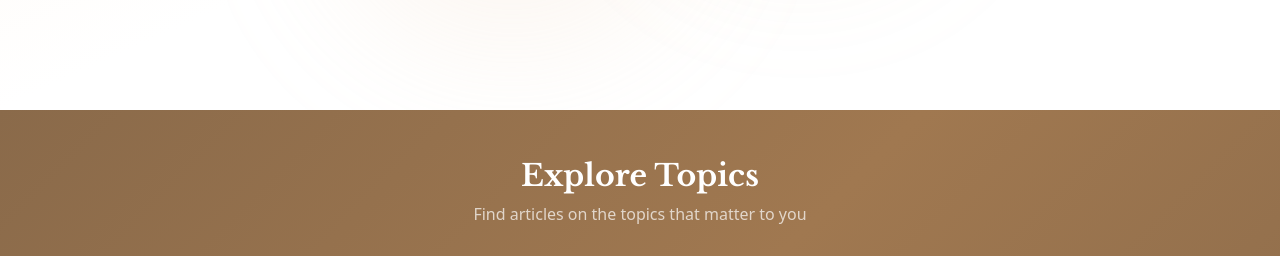
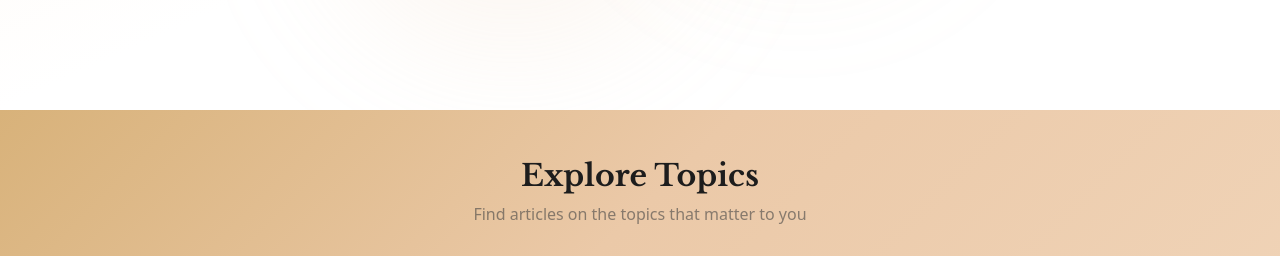
Before and after one commit to Johnfavour-maidu/statement-publications, a Next.js app: page /blog in a window 1280 px wide. Shown: the part 536-792 px from the top of the page. Built offline with nearby package versions, Linux system fonts and the light colour scheme; no server answers; a web font is replaced by a local one.

Commit message:
fix: lighter animated badge gradient, exact utility bar color for explore topics

```diff
--- a/src/app/(public)/blog/page.tsx
+++ b/src/app/(public)/blog/page.tsx
@@ -145,13 +145,13 @@ export default function BlogPage() {
       <BlogHero onSearch={handleSearch} searchQuery={searchQuery} />
 
       {/* Explore Topics — brown background */}
-      <section className="py-12" style={{ background: "linear-gradient(135deg, #8A6A4A 0%, #A07850 50%, #8A6A4A 100%)" }}>
+      <section className="py-12" style={{ background: "linear-gradient(135deg, #D8B27A 0%, #EBC9A8 40%, #F2D8BE 100%)" }}>
         <div className="mx-auto max-w-7xl px-4 sm:px-6 lg:px-8">
           <AnimatedSection className="text-center mb-8">
-            <h2 className="text-2xl sm:text-3xl font-bold text-white" style={{ fontFamily: "var(--font-libre)" }}>
+            <h2 className="text-2xl sm:text-3xl font-bold text-charcoal" style={{ fontFamily: "var(--font-libre)" }}>
               Explore Topics
             </h2>
-            <p className="mt-2 text-white/70">Find articles on the topics that matter to you</p>
+            <p className="mt-2 text-dark-gray/60">Find articles on the topics that matter to you</p>
           </AnimatedSection>
           <AnimatedSection delay={0.1}>
             <CategoryShowcase categories={categories} />
--- a/src/components/blog/blog-hero.tsx
+++ b/src/components/blog/blog-hero.tsx
@@ -23,7 +23,7 @@ export default function BlogHero({ onSearch, searchQuery }: BlogHeroProps) {
         {/* The Statement Blog — animated gradient background */}
         <motion.div initial={{ opacity: 0, scale: 0.95 }} animate={{ opacity: 1, scale: 1 }} transition={{ duration: 0.5 }}
           className="relative inline-flex items-center gap-2 rounded-full border border-[#EBC9A8]/30 bg-white/60 backdrop-blur-sm px-4 py-1.5 text-sm text-[#8A6A4A] mb-6 overflow-hidden">
-          <div className="absolute inset-0 rounded-full bg-gradient-to-r from-[#EBC9A8]/20 via-[#D8B27A]/30 to-[#F2D8BE]/20 animate-gradient bg-[length:200%_200%] opacity-60" />
+          <div className="absolute inset-0 rounded-full bg-gradient-to-r from-[#EBC9A8]/10 via-[#D8B27A]/15 to-[#F2D8BE]/10 animate-gradient bg-[length:200%_200%]" />
           <Sparkles className="relative h-4 w-4" />
           <span className="relative">The Statement Blog</span>
         </motion.div>
```
